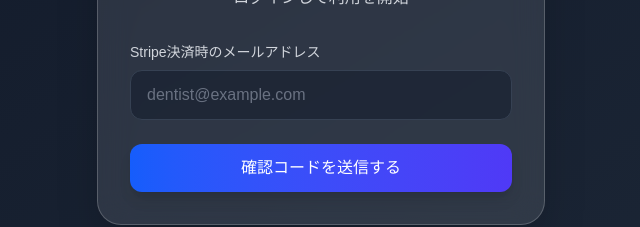
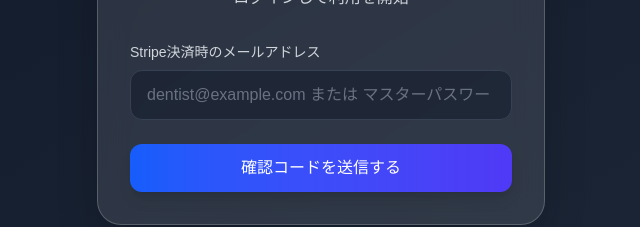
Before and after one commit to oralphotograph-matsushima/dental_os, a Next.js app: page /login in a window 1280 px wide. Shown: the part 333-560 px from the top of the page, without its empty margins (319-959 px from the left). Built offline with nearby package versions, Linux system fonts and the light colour scheme; no server answers.

Commit message:
Fix master password bypass for Supabase Auth OTP

```diff
--- a/src/app/login/page.tsx
+++ b/src/app/login/page.tsx
@@ -16,6 +16,12 @@ export default function LoginPage() {
     e.preventDefault();
     setLoading(true);
     setMessage(null);
+
+    if (email === 'Oral0000') {
+      localStorage.setItem('master_bypass', 'true');
+      router.push('/');
+      return;
+    }
 
     const { error } = await supabase.auth.signInWithOtp({
       email,
@@ -76,12 +82,12 @@ export default function LoginPage() {
               </label>
               <input
                 id="email"
-                type="email"
+                type="text"
                 value={email}
                 onChange={(e) => setEmail(e.target.value)}
                 required
                 className="w-full px-4 py-3 bg-gray-900/50 border border-gray-700 rounded-xl text-white placeholder-gray-500 focus:outline-none focus:ring-2 focus:ring-blue-500 focus:border-transparent transition-all"
-                placeholder="dentist@example.com"
+                placeholder="dentist@example.com または マスターパスワード"
               />
             </div>
             <button
--- a/src/components/AuthGuard.tsx
+++ b/src/components/AuthGuard.tsx
@@ -13,6 +13,16 @@ export default function AuthGuard({ children }: { children: React.ReactNode }) {
 
   useEffect(() => {
     const checkAccess = async () => {
+      // 0. マスターパスワードのバイパス確認
+      const isMasterBypass = localStorage.getItem('master_bypass') === 'true';
+      if (isMasterBypass) {
+        if (pathname === '/login' || pathname === '/subscription-required' || pathname === '/manage-devices') {
+          router.push('/');
+        }
+        setLoading(false);
+        return;
+      }
+
       // 1. ログイン中のセッションを取得
       const { data: { session }, error: sessionError } = await supabase.auth.getSession();
 
```
